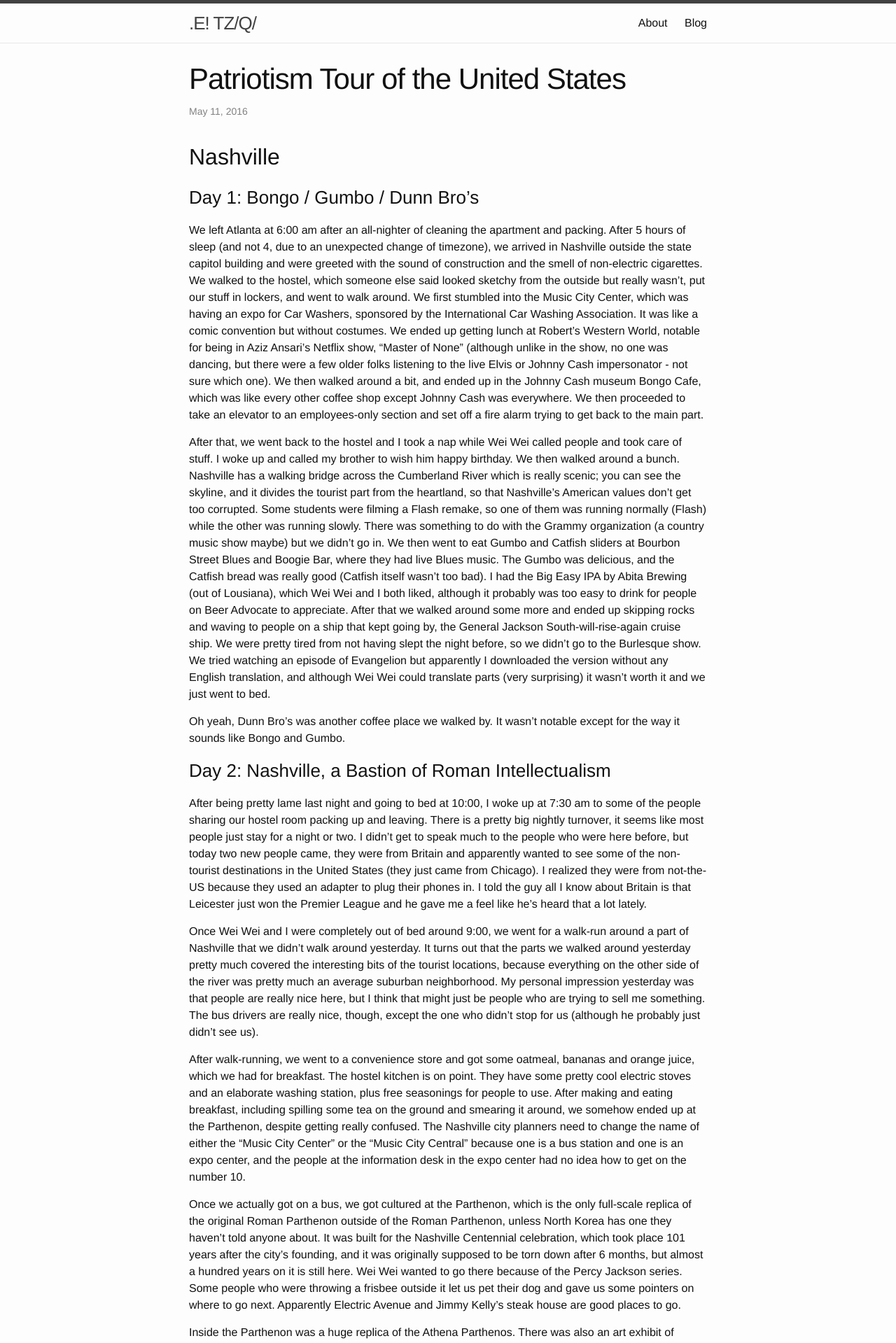
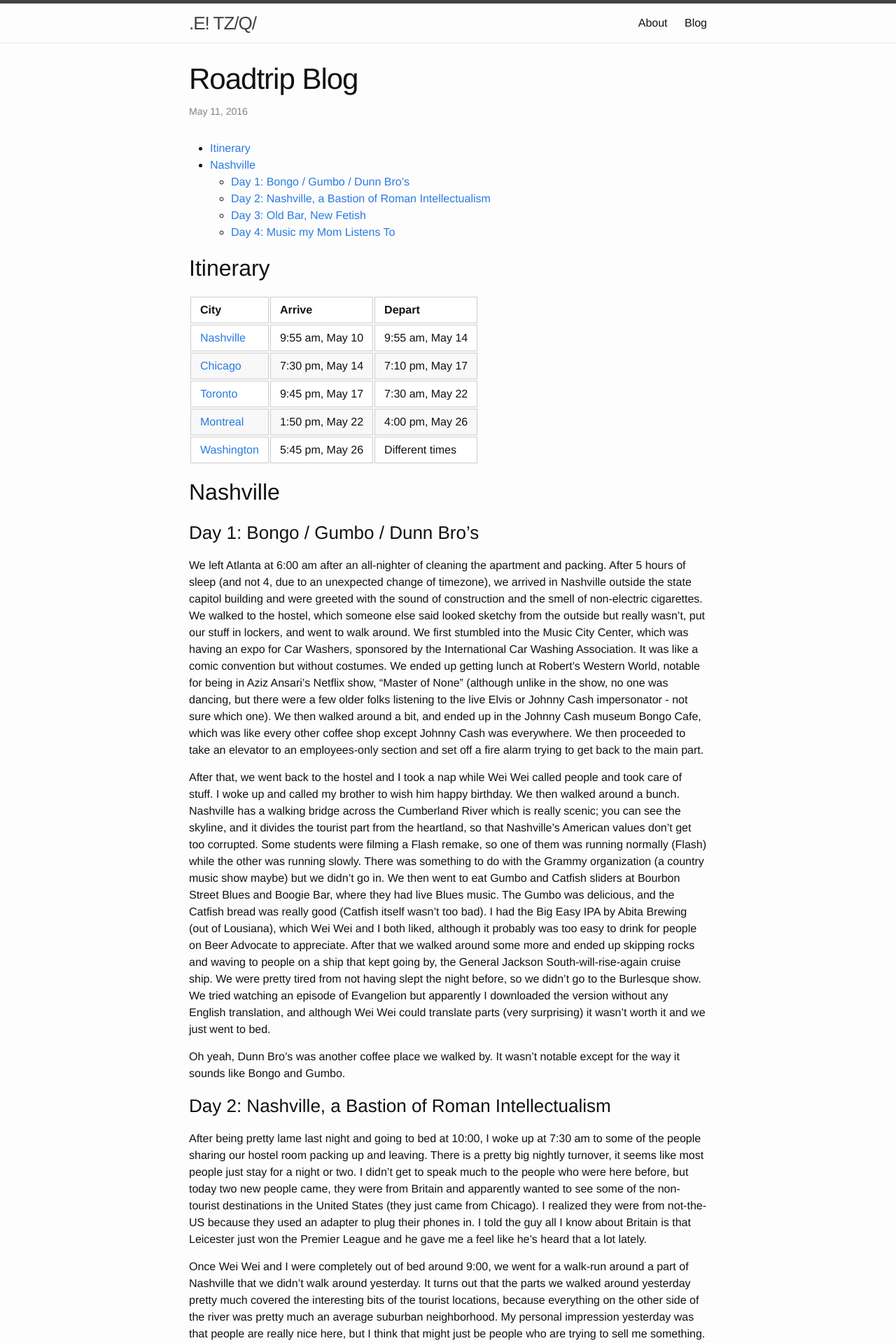
Before and after one commit to codekansas/codekansas.github.io, a Jekyll site: the page built from _posts/2016-05-11-patriotism-tour.markdown, in a window 1280 px wide. Shown: the top 1919 px of the page at 70% size. Built offline with Jekyll 4.4.1, drawn with Linux system fonts in a browser that asks for light colours; some of the changed text lies outside the part shown.

Commit message:
nashville day 4

```diff
--- a/_posts/2016-05-11-patriotism-tour.markdown
+++ b/_posts/2016-05-11-patriotism-tour.markdown
@@ -1,10 +1,23 @@
 ---
 layout: post
-title: "Patriotism Tour of the United States"
+title: "Roadtrip Blog"
 date: 2016-05-11 12:00:00
 categories: misc
-excerpt: My trip with Wei Wei across the United States, from Nashville to Chicago to Toronto (to see how much better the United States is) to Montreal to our nation's capitol.
+excerpt: My trip with Wei Wei across the United States and Canada, from Nashville to Chicago to Toronto to Montreal to our nation's capitol.
 ---
+
+* TOC
+{:toc}
+
+## Itinerary
+
+| City                               | Arrive             | Depart             |
+| ---------------------------------- | ------------------ | ------------------ |
+| [Nashville](#nashville)            | 9:55 am, May 10    | 9:55 am, May 14    |
+| [Chicago](#chicago)                | 7:30 pm, May 14    | 7:10 pm, May 17    |
+| [Toronto](#toronto)                | 9:45 pm, May 17    | 7:30 am, May 22    |
+| [Montreal](#montreal)              | 1:50 pm, May 22    | 4:00 pm, May 26    |
+| [Washington](#washington)          | 5:45 pm, May 26    | Different times    |
 
 ## Nashville
 
@@ -41,3 +54,11 @@
 We walked over to the hockey stadium after that, Nissan Stadium, home of the Nashville Predators. The Nashville Predators got shat on by the San Jose Sharks, 5-0. It was pretty neat because it was an away game, so they opened up the stadium to everyone and streamed the game on the big screens inside the rink. By the time we got there they were already down 4-0, so there were a lot of people leaving. The goalie broke his stick on the goal.
 
 By that time it was around 10:30, and we wanted to get over to see the Burlesque Show at the Skull's Rainbow Room. Apparently the bar has been around since the 1930's, since the prohibition era. The performer was Midnite Martini. We both sat at the bar, and the guy next to me recommended a cranberry sour, which was really good, even if it was 8 dollars. There was a woman named Jennifer who bought 73 dollars worth of alcohol and paid a 20 dollar tip, along with a 20 dollar tip for the burlesque dancer, and told the two men who were hitting on her that I was her son. She was a burlesque dancer at one point, apparently. No bones about it, burlesque is hot. I didn't know taking off clothes could be so artistic. But damn.
+
+### Day 4: Music my Mom Listens To
+
+Today was our last full day in Nashville. Tomorrow our bus leaves at 10:00 am, so we're just going to get up, make breakfast and leave. We made oatmeal and fruit for breakfast again, and decided to go see the Country Music Hall of Fame and Museum, which turned out to be an entire building dedicated to playing songs my parents sang when I was a kid. There were some really cool guitar collections, and a whole exhibit dedicated to Sam Phillips, the producer for Howlin' Wolf, Carl Perkins, Jerry Lee Lewis, Johnny Cash and Elvis. There was also a lot of Taylor Swift stuff. Wei Wei and I did the kids' activity and sent the result to Juan's email. We wandered around the hotel next to the museum for a bit.
+
+We came back and made spaghetti for lunch again. We did some work for a bit and around 8:00 we went to the Bourbon Street Blues and Boogie Bar again, because there was a pretty good singer there. We got some more Gumbo and danced to the music. Wei Wei is a good dancer, she doesn't have inhibitions, or at least doesn't show them very much. We were the youngest people there by a decent amount, although there were some 30-year-old-looking men who were dancing near us. Mostly I thought my mom would have really liked it.
+
+We got back to the hostel and boiled the rest of our eggs so we can take them with us tomorrow. Wei Wei is actually pretty decent at foosball. I worked some more after she went to sleep. As I'm writing this, it's almost 3 am, but I got to a good stopping point with what I had to do. I'll sleep on the bus tomorrow. The bridges over the Cumberland River are lit up with colors every night, and I can see them from my bed, where I'm writing this.
--- a/_sass/_layout.scss
+++ b/_sass/_layout.scss
@@ -234,3 +234,29 @@
         }
     }
 }
+
+table {
+  margin: 15px 0;
+  padding: 0; }
+  table tr {
+    border-top: 1px solid #cccccc;
+    background-color: white;
+    margin: 0;
+    padding: 0; }
+    table tr:nth-child(2n) {
+      background-color: #f8f8f8; }
+    table tr th {
+      font-weight: bold;
+      border: 1px solid #cccccc;
+      text-align: left;
+      margin: 0;
+      padding: 6px 13px; }
+    table tr td {
+      border: 1px solid #cccccc;
+      text-align: left;
+      margin: 0;
+      padding: 6px 13px; }
+    table tr th :first-child, table tr td :first-child {
+      margin-top: 0; }
+    table tr th :last-child, table tr td :last-child {
+      margin-bottom: 0; }
```
